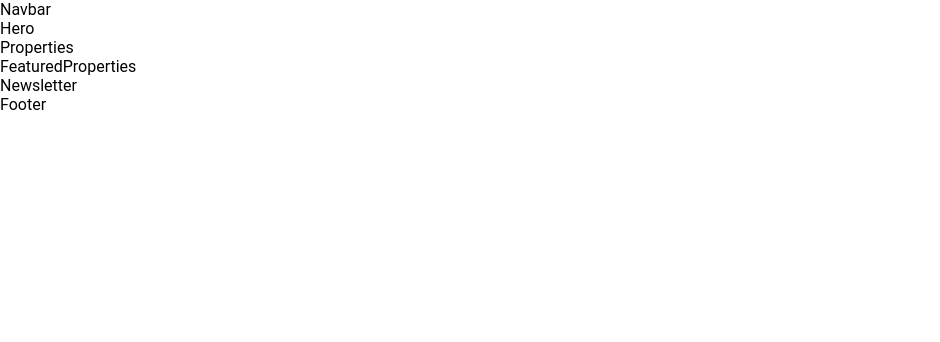
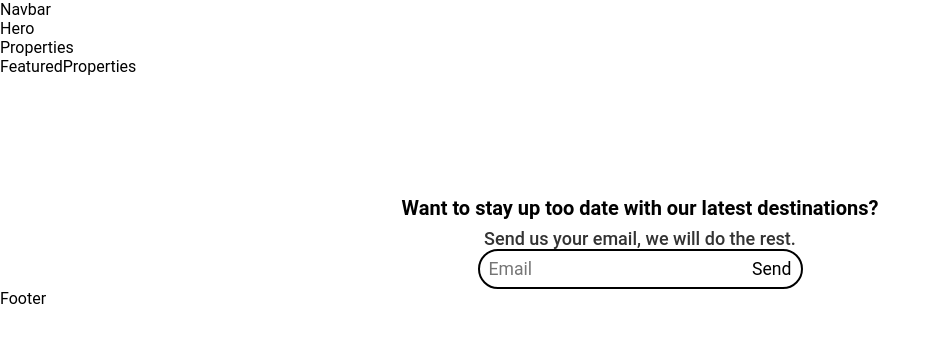
Before and after one commit to Jackury13/REAL-ESTATE-Milestone-Project-3, a React (Create React App) app in the folder client/: page / in a window 1280 px wide. Shown: the top 342 px of the page, without its empty margins (0-940 px from the left). Built offline with nearby package versions, Linux system fonts and the light colour scheme; the HTML template or start-up script is replaced by a standard one.

Commit message:
news letter email sign up added

```diff
--- a/client/src/components/newsletter/Newsletter.jsx
+++ b/client/src/components/newsletter/Newsletter.jsx
@@ -1,10 +1,20 @@
 import React from 'react'
 import classes from './newsletter.module.css'
 
-
 const Newsletter = () => {
   return (
-    <div>Newsletter</div>
+    <div className={classes.container}>
+      <div className={classes.wrapper}>
+        <div className={classes.titles}>
+          <h5>Want to stay up too date with our latest destinations?</h5>
+          <h2>Send us your email, we will do the rest. </h2>
+        </div>
+        <div className={classes.inputContainer}>
+          <input type="email" placeholder="Email" className={classes.input}/>
+          <button className={classes.button}>Send</button>
+        </div>
+      </div>
+    </div>
   )
 }
 
--- a/client/src/components/newsletter/newsletter.module.css
+++ b/client/src/components/newsletter/newsletter.module.css
@@ -0,0 +1,66 @@
+.container{
+    height: 100%;
+    width: 100%;
+    margin-top: 7.5rem;
+}
+
+.wrapper{
+    max-width: 1180px;
+    height: 100%;
+    margin: 0 auto;
+    display: flex;
+    flex-direction: column;
+    align-items: center;
+}
+
+.titles{
+    display: flex;
+    align-items: center;
+    flex-direction: column;
+    gap: 0.5rem;
+}
+
+.titles > h5{
+    font-size: 20px;
+    font-weight: 600;
+}
+
+.titles > h2{
+    color: #333;
+    font-size: 18px;
+    font-weight: 500
+    ;
+}
+
+.inputContainer{
+    display: flex;
+    justify-content: space-between;
+    align-items: center;
+    border: 2px solid black;
+    border-radius: 20px;
+    padding: 0.25rem;
+    width: 325px;
+    height: 40px;
+}
+
+.input{
+    border: none;
+    outline: none;
+    padding-left: 5px;
+    font-size: 1.1em;
+    width: 75%;
+}
+
+.button{
+    font-size: 1.1em;
+    border: none;
+    background: none;
+    padding-right: 5px;
+}
+
+button:hover{
+    color:grey;
+    font-size: 1.2em;
+    font-weight: 600;
+    text-underline-offset: 2px;
+}
```
